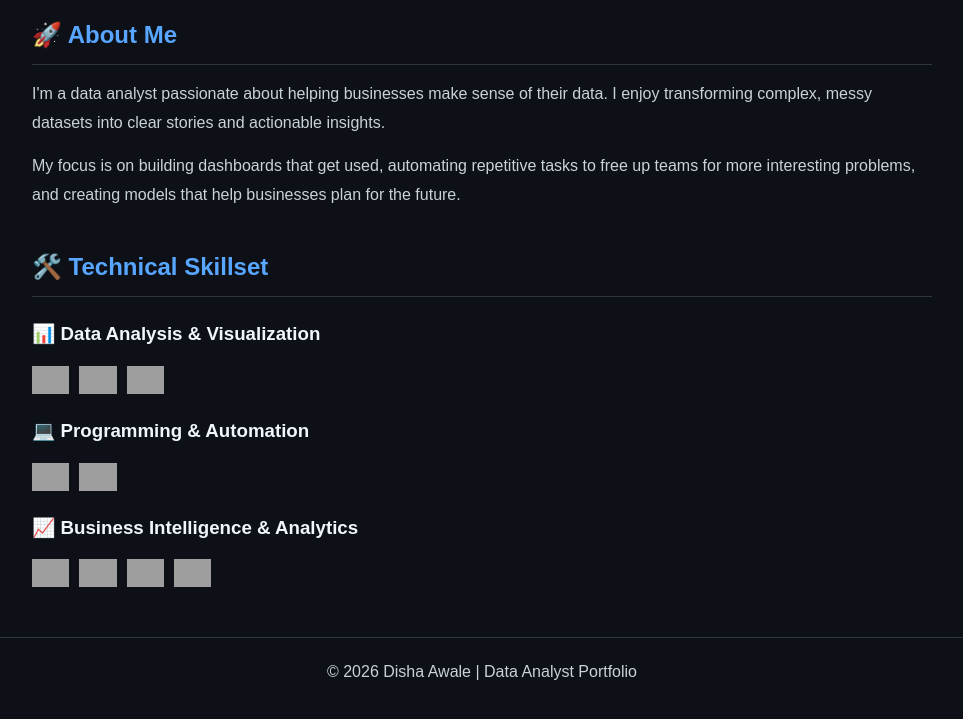
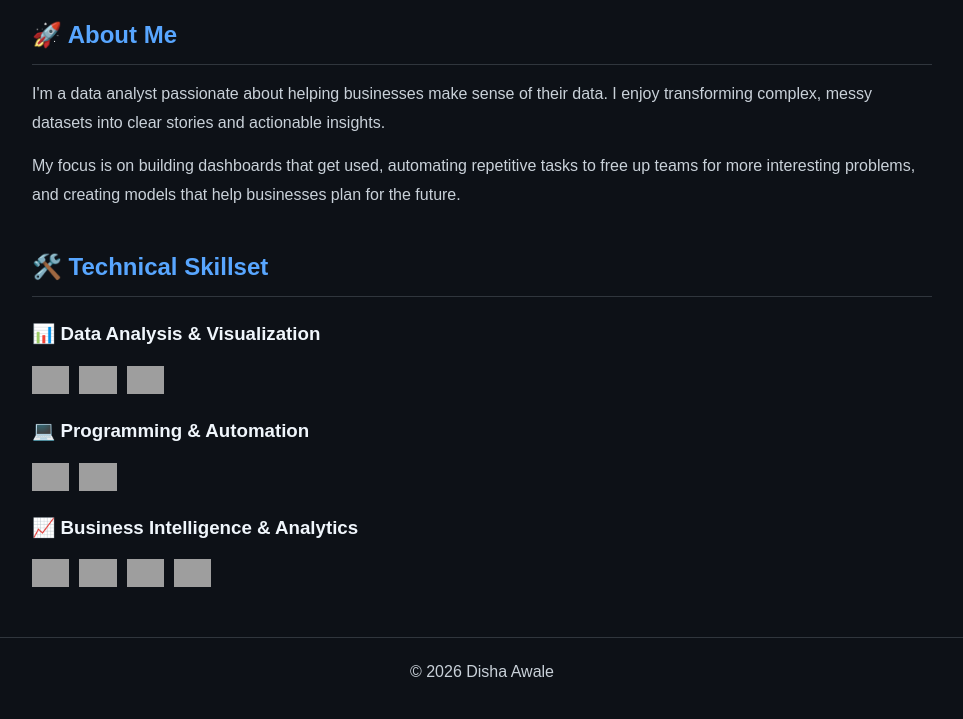
Before and after one commit to disha-awale/disha-awale.github.io, a plain HTML site: page index.html in a window 1280 px wide. Shown: the part 181-900 px from the top of the page, without its empty margins (158-1121 px from the left). Drawn offline with Linux system fonts and the light colour scheme; grey boxes are pictures that could not be loaded.

Commit message:
update index

```diff
--- a/index.html
+++ b/index.html
@@ -133,7 +133,7 @@
 </div>
 
 <footer>
-    <p>© 2026 Disha Awale | Data Analyst Portfolio</p>
+    <p>© 2026 Disha Awale</p>
 </footer>
 
 </body>
```
